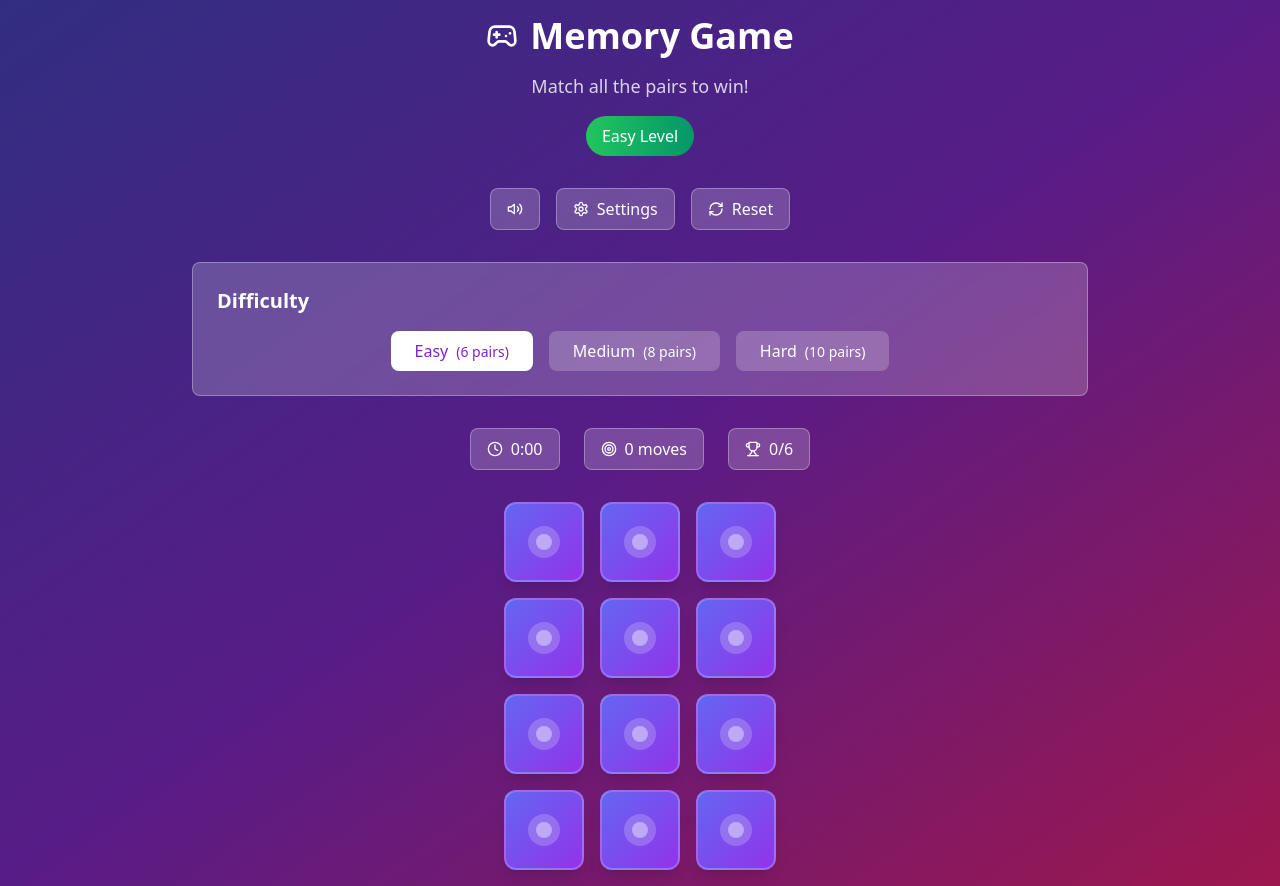
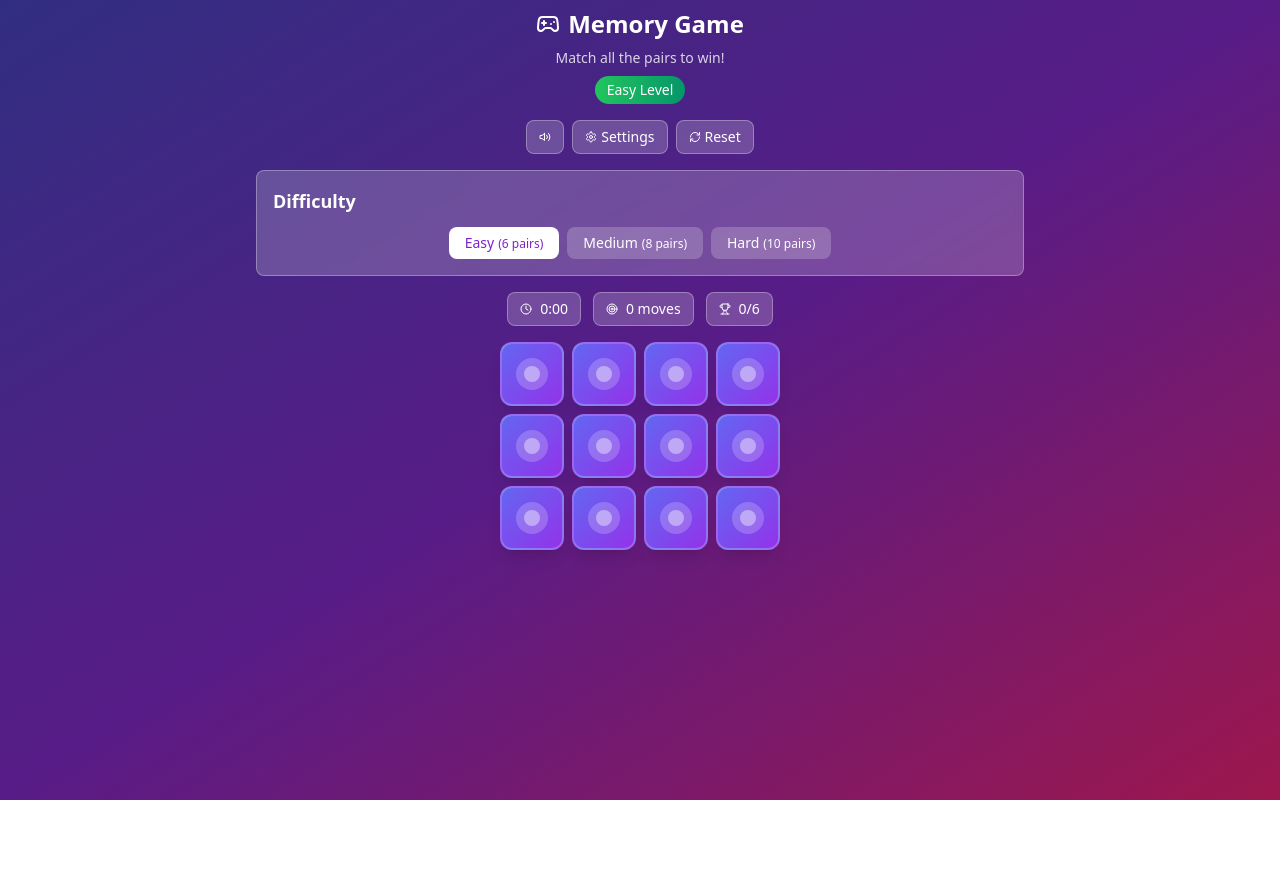
Before and after one commit to LavinduNadungamuwa/Memory-game, a React (Vite) app: page / in a window 1280 px wide. Both pictures are taken after a click on the button "Settings". After the commit the page ends 800 px from the top, so only its background shows below. Built offline with nearby package versions, Linux system fonts and the light colour scheme.

Commit message:
Resize game to fit in one window frame

```diff
--- a/src/App.tsx
+++ b/src/App.tsx
@@ -38,7 +38,7 @@ function App() {
 
   const getGridCols = () => {
     switch (difficulty) {
-      case 'easy': return 'grid-cols-3';
+      case 'easy': return 'grid-cols-4';
       case 'medium': return 'grid-cols-4';
       case 'hard': return 'grid-cols-5';
       default: return 'grid-cols-4';
@@ -55,68 +55,68 @@ function App() {
   };
 
   return (
-    <div className="min-h-screen bg-gradient-to-br from-indigo-900 via-purple-900 to-pink-800 p-4">
-      <div className="max-w-4xl mx-auto">
+    <div className="min-h-screen bg-gradient-to-br from-indigo-900 via-purple-900 to-pink-800 p-2">
+      <div className="max-w-3xl mx-auto">
         {/* Header */}
-        <div className="text-center mb-8">
-          <div className="flex items-center justify-center gap-3 mb-4">
-            <Gamepad2 className="w-8 h-8 text-white" />
-            <h1 className="text-4xl font-bold text-white">Memory Game</h1>
+        <div className="text-center mb-4">
+          <div className="flex items-center justify-center gap-2 mb-2">
+            <Gamepad2 className="w-6 h-6 text-white" />
+            <h1 className="text-2xl font-bold text-white">Memory Game</h1>
           </div>
-          <p className="text-white/80 text-lg">Match all the pairs to win!</p>
+          <p className="text-white/80 text-sm">Match all the pairs to win!</p>
 
           {/* Difficulty Badge */}
-          <div className="mt-4">
-            <span className={`inline-flex items-center px-4 py-2 rounded-full text-white font-medium bg-gradient-to-r ${getDifficultyColor()}`}>
+          <div className="mt-2">
+            <span className={`inline-flex items-center px-3 py-1 rounded-full text-white text-sm font-medium bg-gradient-to-r ${getDifficultyColor()}`}>
               {difficulty.charAt(0).toUpperCase() + difficulty.slice(1)} Level
             </span>
           </div>
         </div>
 
         {/* Game Controls */}
-        <div className="flex justify-center gap-4 mb-8">
+        <div className="flex justify-center gap-2 mb-4">
           <button
             onClick={() => setSoundEnabled(!soundEnabled)}
-            className="bg-white/20 backdrop-blur-sm text-white px-4 py-2 rounded-lg border border-white/30 hover:bg-white/30 transition-all duration-200 flex items-center gap-2"
+            className="bg-white/20 backdrop-blur-sm text-white px-3 py-1.5 rounded-lg border border-white/30 hover:bg-white/30 transition-all duration-200 flex items-center gap-1"
             title={soundEnabled ? 'Disable sound' : 'Enable sound'}
           >
-            {soundEnabled ? <Volume2 className="w-4 h-4" /> : <VolumeX className="w-4 h-4" />}
+            {soundEnabled ? <Volume2 className="w-3 h-3" /> : <VolumeX className="w-3 h-3" />}
           </button>
 
           <button
             onClick={() => setShowSettings(!showSettings)}
-            className="bg-white/20 backdrop-blur-sm text-white px-4 py-2 rounded-lg border border-white/30 hover:bg-white/30 transition-all duration-200 flex items-center gap-2"
+            className="bg-white/20 backdrop-blur-sm text-white px-3 py-1.5 rounded-lg border border-white/30 hover:bg-white/30 transition-all duration-200 flex items-center gap-1 text-sm"
           >
-            <Settings className="w-4 h-4" />
+            <Settings className="w-3 h-3" />
             Settings
           </button>
 
           <button
             onClick={resetGame}
-            className="bg-white/20 backdrop-blur-sm text-white px-4 py-2 rounded-lg border border-white/30 hover:bg-white/30 transition-all duration-200 flex items-center gap-2"
+            className="bg-white/20 backdrop-blur-sm text-white px-3 py-1.5 rounded-lg border border-white/30 hover:bg-white/30 transition-all duration-200 flex items-center gap-1 text-sm"
           >
-            <RefreshCw className="w-4 h-4" />
+            <RefreshCw className="w-3 h-3" />
             Reset
           </button>
         </div>
 
         {/* Settings Panel */}
         {showSettings && (
-          <div className="bg-white/20 backdrop-blur-sm rounded-lg p-6 mb-8 border border-white/30">
-            <h3 className="text-white text-xl font-semibold mb-4">Difficulty</h3>
-            <div className="flex gap-4 justify-center">
+          <div className="bg-white/20 backdrop-blur-sm rounded-lg p-4 mb-4 border border-white/30">
+            <h3 className="text-white text-lg font-semibold mb-3">Difficulty</h3>
+            <div className="flex gap-2 justify-center">
               {(['easy', 'medium', 'hard'] as const).map((level) => (
                 <button
                   key={level}
                   onClick={() => handleDifficultyChange(level)}
-                  className={`px-6 py-2 rounded-lg font-medium transition-all duration-200 ${
+                  className={`px-4 py-1.5 rounded-lg font-medium transition-all duration-200 text-sm ${
                     difficulty === level
                       ? 'bg-white text-purple-700'
                       : 'bg-white/20 text-white hover:bg-white/30'
                   }`}
                 >
                   {level.charAt(0).toUpperCase() + level.slice(1)}
-                  <span className="text-sm ml-2">
+                  <span className="text-xs ml-1">
                     ({level === 'easy' ? '6' : level === 'medium' ? '8' : '10'} pairs)
                   </span>
                 </button>
@@ -126,15 +126,17 @@ function App() {
         )}
 
         {/* Game Stats */}
+        <div className="mb-4">
           <GameStats
             moves={moves}
             time={time}
             matches={matches}
             totalPairs={totalPairs}
           />
+        </div>
 
         {/* Game Board */}
-        <div className={`grid ${getGridCols()} gap-4 justify-center max-w-fit mx-auto`}>
+        <div className={`grid ${getGridCols()} gap-2 justify-center max-w-fit mx-auto mb-4`}>
           {cards.map(card => (
             <Card
               key={card.id}
--- a/src/components/Card.tsx
+++ b/src/components/Card.tsx
@@ -33,7 +33,7 @@ const Card: React.FC<CardProps> = ({
 }) => {
   return (
     <div
-      className={`relative w-20 h-20 cursor-pointer transition-all duration-300 ${
+      className={`relative w-16 h-16 cursor-pointer transition-all duration-300 ${
         disabled ? 'cursor-not-allowed' : 'hover:scale-105'
       }`}
       onClick={!disabled ? onClick : undefined}
@@ -62,7 +62,9 @@ const Card: React.FC<CardProps> = ({
             <div className={`transition-all duration-300 ${
               isMatched ? 'text-white' : 'text-gray-700'
             }`}>
-              {symbolMap[symbol]}
+              <div className="scale-75">
+                {symbolMap[symbol]}
+              </div>
             </div>
           </div>
         </div>
--- a/src/components/GameStats.tsx
+++ b/src/components/GameStats.tsx
@@ -16,25 +16,25 @@ const GameStats: React.FC<GameStatsProps> = ({ moves, time, matches, totalPairs
   };
 
   return (
-    <div className="flex gap-6 justify-center mb-8">
-      <div className="bg-white/20 backdrop-blur-sm rounded-lg px-4 py-2 border border-white/30">
+    <div className="flex gap-3 justify-center">
+      <div className="bg-white/20 backdrop-blur-sm rounded-lg px-3 py-1.5 border border-white/30">
         <div className="flex items-center gap-2 text-white">
-          <Clock className="w-4 h-4" />
-          <span className="font-medium">{formatTime(time)}</span>
+          <Clock className="w-3 h-3" />
+          <span className="font-medium text-sm">{formatTime(time)}</span>
         </div>
       </div>
 
-      <div className="bg-white/20 backdrop-blur-sm rounded-lg px-4 py-2 border border-white/30">
+      <div className="bg-white/20 backdrop-blur-sm rounded-lg px-3 py-1.5 border border-white/30">
         <div className="flex items-center gap-2 text-white">
-          <Target className="w-4 h-4" />
-          <span className="font-medium">{moves} moves</span>
+          <Target className="w-3 h-3" />
+          <span className="font-medium text-sm">{moves} moves</span>
         </div>
       </div>
 
-      <div className="bg-white/20 backdrop-blur-sm rounded-lg px-4 py-2 border border-white/30">
+      <div className="bg-white/20 backdrop-blur-sm rounded-lg px-3 py-1.5 border border-white/30">
         <div className="flex items-center gap-2 text-white">
-          <Trophy className="w-4 h-4" />
-          <span className="font-medium">{matches}/{totalPairs}</span>
+          <Trophy className="w-3 h-3" />
+          <span className="font-medium text-sm">{matches}/{totalPairs}</span>
         </div>
       </div>
     </div>
```
Lines whose indentation alone changed are shown as unchanged.
